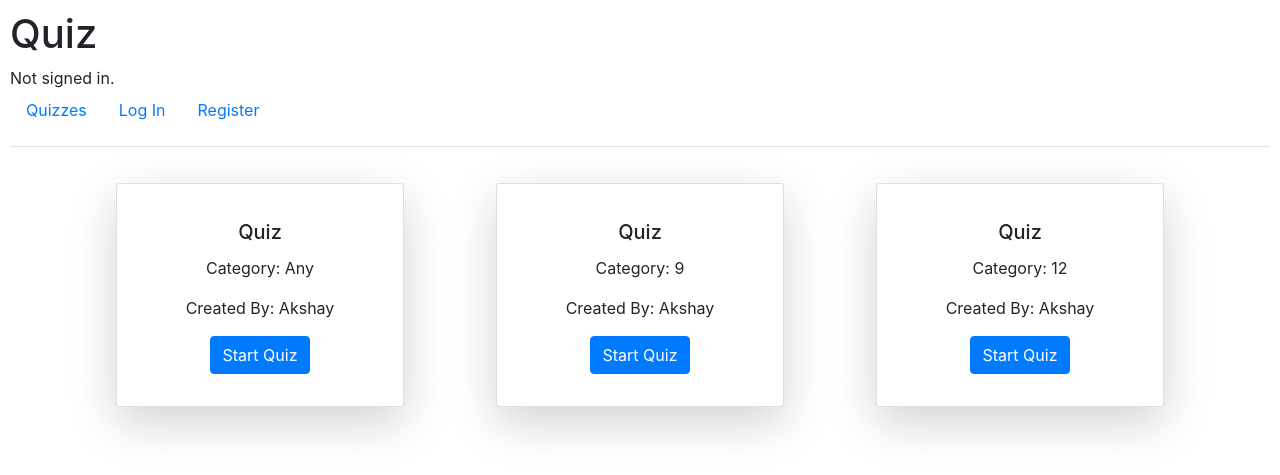
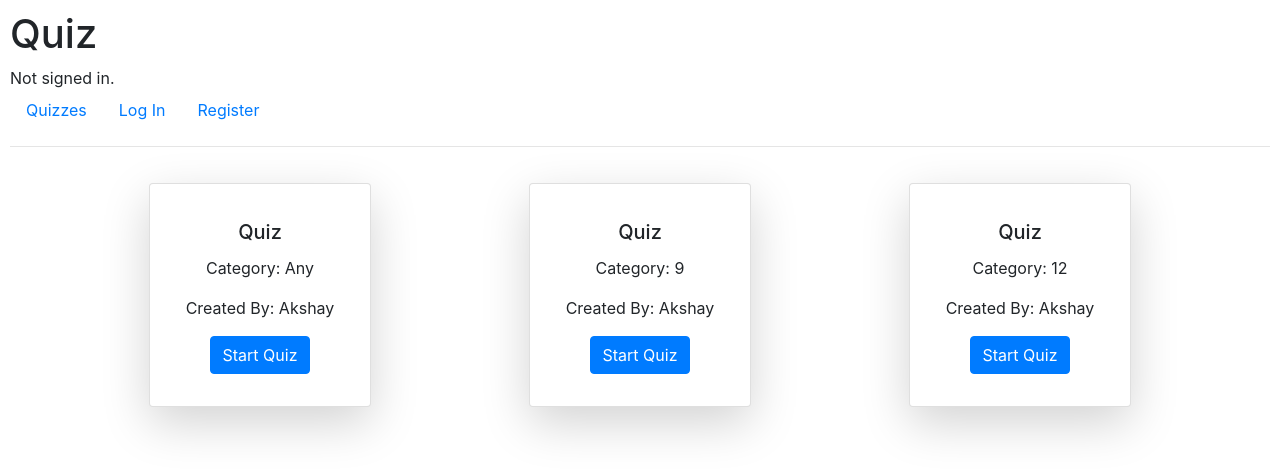
Before and after one commit to Sonwalkar/school, a Django app: page / in a window 1280 px wide. Shown: the top 475 px of the page. Run offline with Django 3.2, Linux system fonts and the light colour scheme; data comes from the database, SQL or seed files in the repository; some libraries are stand-ins or nearby versions.

Commit message:
heroku's same repo

```diff
--- a/quiz/templates/quiz/create_quiz.html
+++ b/quiz/templates/quiz/create_quiz.html
@@ -1,6 +1,9 @@
 {% extends "quiz/layout.html" %}
 
 {% block body %}
+<div class="alert alert-danger" role="alert">
+    Create quiz only if you are <strong>School</strong> or <strong>Teacher</strong> account!
+  </div>
     <form action="{% url 'create_quiz' %}", method="post">
         {% csrf_token %}
         <div class="form-group">
--- a/quiz/templates/quiz/index.html
+++ b/quiz/templates/quiz/index.html
@@ -3,10 +3,10 @@
 {% block body %}
 
 <div class="container">
-  <div class="row row-cols-3">
+  <div class="row">
     {% for i in quiz %}
 
-    <div class="card col mx-auto shadow-lg p-3 mb-5 bg-white rounded" style="max-width: 18rem; height: 14rem; margin: 20px; padding-top: 20px;">
+    <div class=" card row mx-auto shadow-lg p-3 mb-5 bg-white rounded" style="max-width: 18rem; height: 14rem; margin: 20px; padding-top: 20px;">
         <div class="card-body">
           <center>
           <h5 class="card-title">Quiz</h5>
--- a/quiz/templates/quiz/layout.html
+++ b/quiz/templates/quiz/layout.html
@@ -24,11 +24,10 @@
         </li>
 
         {% if user.is_authenticated %}
-            {% if request.user.is_superuser %}
+
                 <li class="nav-item">
                     <a class="nav-link" href="{% url 'create_quiz' %}">Create Quiz</a>
                 </li>
-            {% endif %}
             <li class="nav-item">
                 <a class="nav-link" href="{% url 'record' %}">Records</a>
             </li>
--- a/quiz/views.py
+++ b/quiz/views.py
@@ -68,18 +68,15 @@ def register(request):
 
 def create_quiz(request):
     if request.method == "POST":
-        # Ensure is request from Superuser
-        if request.user.is_superuser:
-            # only superuser can add quizes
-            number_of_questions = request.POST.get("numberOfQuestion")
-            category = request.POST.get("category")
-            difficulty = request.POST.get("difficulty")
-            type_of_question = request.POST.get("type")
+        number_of_questions = request.POST.get("numberOfQuestion")
+        category = request.POST.get("category")
+        difficulty = request.POST.get("difficulty")
+        type_of_question = request.POST.get("type")
 
-            createQ = CreateQuiz(user=request.user, number_of_questions=number_of_questions, category=category, difficulty=difficulty, type_of_question=type_of_question)
-            createQ.save()
+        createQ = CreateQuiz(user=request.user, number_of_questions=number_of_questions, category=category, difficulty=difficulty, type_of_question=type_of_question)
+        createQ.save()
 
-            return HttpResponseRedirect(reverse("index"))
+        return HttpResponseRedirect(reverse("index"))
     return render(request, "quiz/create_quiz.html")
 
 
```
